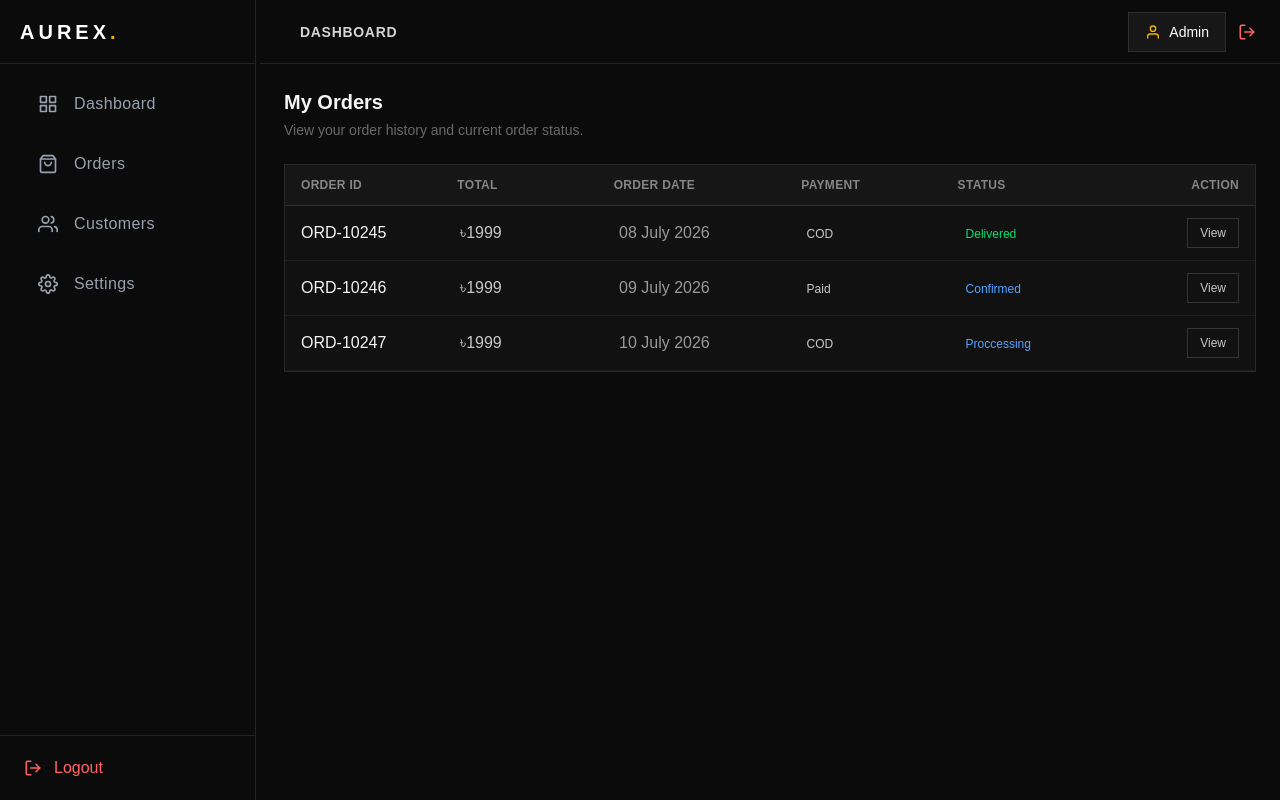
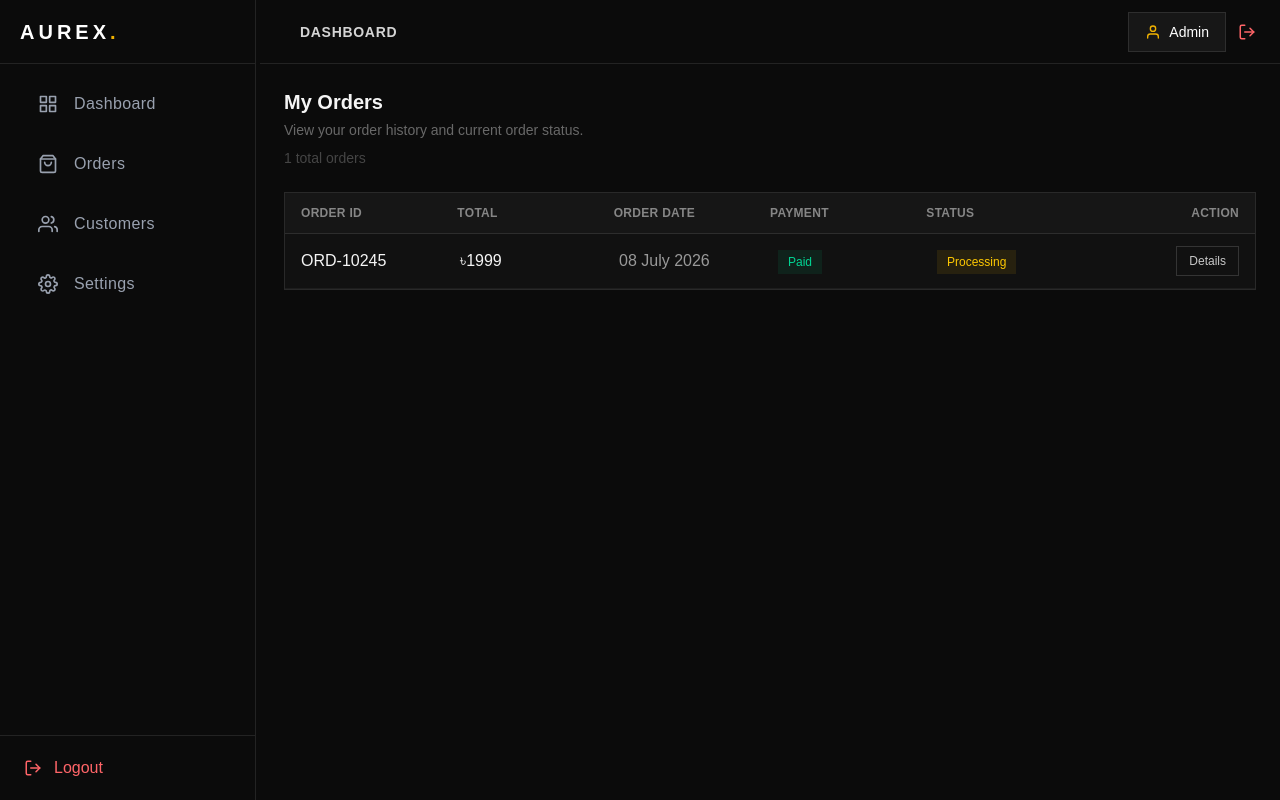
Before and after one commit to dev-nirob1/order-verification-system, a Next.js app: page /users/my-orders in a window 1280 px wide. Built offline with nearby package versions, Linux system fonts and the light colour scheme.

Commit message:
my orders page and myOrder drawer

```diff
--- a/src/app/(dashboard)/users/my-orders/page.js
+++ b/src/app/(dashboard)/users/my-orders/page.js
@@ -1,49 +1,33 @@
-"use client";
-
+'use client'
 import TableContainer from "@/app/components/ui/table/TableContainer";
 import TableData from "@/app/components/ui/table/TableData";
 import TableHeader from "@/app/components/ui/table/TableHeader";
 import TableRow from "@/app/components/ui/table/TableRow";
+import useDrawer from "@/app/hooks/useDrawer";
+
+const gridCols = "grid-cols-6";
 
 const orders = [
   {
     id: "ORD-10245",
     total: 1999,
     date: "08 July 2026",
-    paymentStatus: "COD",
-    status: "Delivered",
-  },
-  {
-    id: "ORD-10246",
-    total: 1999,
-    date: "09 July 2026",
     paymentStatus: "Paid",
-    status: "Confirmed",
-  },
-  {
-    id: "ORD-10247",
-    total: 1999,
-    date: "10 July 2026",
-    paymentStatus: "COD",
-    status: "Proccessing",
+    status: "Processing",
+    shipping: {
+      name: "Al Hasan Nirob",
+      phone: "017xxxxxxxx",
+      address: "House 12, Road 4, Dhanmondi, Dhaka",
+    },
+    note: "Please keep your phone available during delivery.",
   },
 ];
 
-const gridCols =
-  "md:grid-cols-[1fr_1fr_1.2fr_1fr_1fr_0.8fr]";
-
-
 const MyOrdersPage = () => {
-
-  const handleView = (id) => {
-    console.log(id);
-    // open modal or navigate details page
-  };
-
+  const { openDrawer } = useDrawer();
 
   return (
     <div className="space-y-6">
-
       {/* Header */}
       <div>
         <h1 className="text-xl font-semibold text-[#F5F5F5]">
@@ -53,30 +37,25 @@ const MyOrdersPage = () => {
         <p className="mt-1 text-sm text-[#F5F5F5]/40">
           View your order history and current order status.
         </p>
+
+        <p className="mt-2 text-sm text-[#F5F5F5]/25">
+          {orders.length} total orders
+        </p>
       </div>
-
 
       {/* Table */}
       <TableContainer>
-
         <TableHeader gridCols={gridCols}>
           <div>Order ID</div>
           <div>Total</div>
           <div>Order Date</div>
           <div>Payment</div>
           <div>Status</div>
-          <div className="text-right">
-            Action
-          </div>
+          <div className="text-right">Action</div>
         </TableHeader>
 
-
         {orders.map((order) => (
-          <TableRow
-            key={order.id}
-            gridCols={gridCols}
-          >
-
+          <TableRow key={order.id} gridCols={gridCols}>
             {/* Order ID */}
             <TableData label="Order ID">
               <span className="font-medium text-[#F5F5F5]">
@@ -84,14 +63,12 @@ const MyOrdersPage = () => {
               </span>
             </TableData>
 
-
             {/* Total */}
             <TableData label="Total">
-              <span className="text-[#F5F5F5]/80">
+              <span className="font-medium text-[#F5F5F5]">
                 ৳{order.total}
               </span>
             </TableData>
-
 
             {/* Date */}
             <TableData label="Order Date">
@@ -100,77 +77,66 @@ const MyOrdersPage = () => {
               </span>
             </TableData>
 
-
             {/* Payment */}
             <TableData label="Payment">
-              <span className="text-xs font-medium text-[#F5F5F5]/80">
+              <span
+                className={`inline-flex items-center px-2.5 py-1 text-xs font-medium ${
+                  order.paymentStatus === "Paid"
+                    ? "bg-emerald-500/10 text-emerald-400"
+                    : "bg-yellow-500/10 text-yellow-400"
+                }`}
+              >
                 {order.paymentStatus}
               </span>
             </TableData>
 
-
             {/* Status */}
             <TableData label="Status">
               <span
-                className={`
-                  text-xs font-medium
-                  ${
-                    order.status === "Delivered"
-                      ? "text-green-400"
-                      : order.status === "Processing"
-                      ? "text-yellow-400"
-                      : "text-blue-400"
-                  }
-                `}
+                className={`inline-flex items-center px-2.5 py-1 text-xs font-medium ${
+                  order.status === "Delivered"
+                    ? "bg-emerald-500/10 text-emerald-400"
+                    : order.status === "Processing"
+                    ? "bg-yellow-500/10 text-yellow-400"
+                    : order.status === "Confirmed"
+                    ? "bg-blue-500/10 text-blue-400"
+                    : order.status === "Shipped"
+                    ? "bg-cyan-500/10 text-cyan-400"
+                    : "bg-rose-500/10 text-rose-400"
+                }`}
               >
                 {order.status}
               </span>
             </TableData>
 
-
             {/* Action */}
             <TableData label="Action" align="right">
-
               <button
-                onClick={() => handleView(order.id)}
-                className="
-                  border border-white/15
-                  px-3 py-1.5
-                  text-xs font-medium
-                  text-[#F5F5F5]/80
-                  transition-colors
-                  hover:bg-white/10
-                "
+                onClick={() => openDrawer("my-order", order)}
+                className="border border-white/15 px-3 py-1.5 text-xs font-medium text-[#F5F5F5]/80 transition-colors hover:bg-white/10"
               >
-                View
+                Details
               </button>
-
             </TableData>
-
-
           </TableRow>
         ))}
 
+        {orders.length === 0 && (
+          <div className="py-14 text-center">
+            <div className="mb-3 text-4xl">📦</div>
 
-        {orders.length === 0 && (
-          <div
-            className="
-              px-4 py-10
-              text-center
-              text-sm
-              text-[#F5F5F5]/30
-            "
-          >
-            You haven&apos;t placed any orders yet.
+            <h3 className="text-sm font-medium text-[#F5F5F5]">
+              No orders yet
+            </h3>
+
+            <p className="mt-1 text-sm text-[#F5F5F5]/40">
+              Your orders will appear here after placing one.
+            </p>
           </div>
         )}
-
-
       </TableContainer>
-
     </div>
   );
 };
 
-
 export default MyOrdersPage;
--- a/src/app/(front)/layout.js
+++ b/src/app/(front)/layout.js
@@ -1,3 +1,4 @@
+import CheckoutSidebar from "../components/checkout/CheckoutSidebar";
 import Footer from "../components/front/Footer";
 import Navbar from "../components/front/Navbar";
 import { CheckoutProvider } from "../contextProvider/CheckoutContext";
@@ -9,6 +10,7 @@ export default function FrontLayout({ children }) {
                 <Navbar />
                 {children}
                 <Footer />
+                <CheckoutSidebar />
             </CheckoutProvider>
         </div>
     );
--- a/src/app/(front)/page.js
+++ b/src/app/(front)/page.js
@@ -6,7 +6,6 @@ import Specification from "../components/front/Specification";
 import Testimonials from "../components/front/Testimonials";
 import Gallery from "../components/front/Gallery";
 import Craftsmanship from "../components/front/Craftmanship";
-import Sidebar from "../components/checkout/CheckoutSidebar";
 import CtaSection from "../components/front/CtaSection";
 
 const LandingPage = () => (
@@ -20,7 +19,6 @@ const LandingPage = () => (
         <Craftsmanship />
         <Testimonials />
         <CtaSection />
-        <Sidebar />
     </div>
 );
 
--- a/src/app/components/drawers/Drawer.jsx
+++ b/src/app/components/drawers/Drawer.jsx
@@ -3,6 +3,7 @@
 import useDrawer from "@/app/hooks/useDrawer";
 import CustomerDrawer from "./CustomerDrawer";
 import OrdersDrawer from "./OrdersDrawer";
+import MyOrderDrawer from "./MyOrderDrawer";
 
 const Drawer =()=> {
   const { drawer, closeDrawer } = useDrawer();
@@ -39,6 +40,7 @@ const Drawer =()=> {
             <CustomerDrawer customer={drawer.data} />
           )}
           {drawer.type === "order" && <OrdersDrawer order={drawer.data} />}
+          {drawer.type === "my-order" && <MyOrderDrawer order={drawer.data} />}
         </div>
       </div>
     </div>
--- /dev/null
+++ b/src/app/components/drawers/MyOrderDrawer.jsx
@@ -0,0 +1,99 @@
+const MyOrderDrawer = ({ order }) => {
+  return (
+    <>
+      {/* Order Information */}
+      <section>
+        <h3 className="mb-2 text-xs font-semibold uppercase tracking-wide text-[#F5F5F5]/40">
+          Order Information
+        </h3>
+
+        <div className="space-y-3 border border-white/10 p-3 text-sm">
+          <div className="flex items-center justify-between">
+            <span className="text-[#F5F5F5]/40">Order ID</span>
+            <span className="font-medium text-[#F5F5F5]">
+              {order.id}
+            </span>
+          </div>
+
+          <div className="flex items-center justify-between">
+            <span className="text-[#F5F5F5]/40">Order Date</span>
+            <span className="text-[#F5F5F5]/80">
+              {order.date}
+            </span>
+          </div>
+
+          <div className="flex items-center justify-between">
+            <span className="text-[#F5F5F5]/40">Total Amount</span>
+            <span className="font-medium text-[#F5F5F5]">
+              ৳{order.total}
+            </span>
+          </div>
+        </div>
+      </section>
+
+      {/* Shipping Information */}
+      <section>
+        <h3 className="mb-2 text-xs font-semibold uppercase tracking-wide text-[#F5F5F5]/40">
+          Shipping Information
+        </h3>
+
+        <div className="space-y-1 border border-white/10 p-3 text-sm">
+          <p className="font-medium text-[#F5F5F5]">
+            {order.shipping.name}
+          </p>
+
+          <p className="text-[#F5F5F5]/70">
+            {order.shipping.phone}
+          </p>
+
+          <p className="text-[#F5F5F5]/40">
+            {order.shipping.address}
+          </p>
+        </div>
+      </section>
+
+      {/* Order Status */}
+      <section>
+        <h3 className="mb-2 text-xs font-semibold uppercase tracking-wide text-[#F5F5F5]/40">
+          Order Status
+        </h3>
+
+        <div className="border border-white/10 p-3">
+          <span
+            className={`inline-flex px-3 py-1 text-sm font-medium ${
+              order.status === "Delivered"
+                ? "bg-emerald-500/10 text-emerald-400"
+                : order.status === "Processing"
+                ? "bg-yellow-500/10 text-yellow-400"
+                : order.status === "Cancelled"
+                ? "bg-rose-500/10 text-rose-400"
+                : "bg-blue-500/10 text-blue-400"
+            }`}
+          >
+            {order.status}
+          </span>
+        </div>
+      </section>
+
+      {/* Note */}
+      <section>
+        <h3 className="mb-2 text-xs font-semibold uppercase tracking-wide text-[#F5F5F5]/40">
+          Note
+        </h3>
+
+        <div className="border border-white/10 p-3 text-sm text-[#F5F5F5]/60">
+          {order.note || "No additional note."}
+        </div>
+      </section>
+
+      {/* Action */}
+      <div className="pt-2">
+        <button className="w-full border border-yellow-500 bg-yellow-500 px-4 py-2.5 text-sm font-medium text-black transition hover:bg-yellow-400">
+          Track Order
+        </button>
+      </div>
+    </>
+  );
+};
+
+export default MyOrderDrawer;
```
